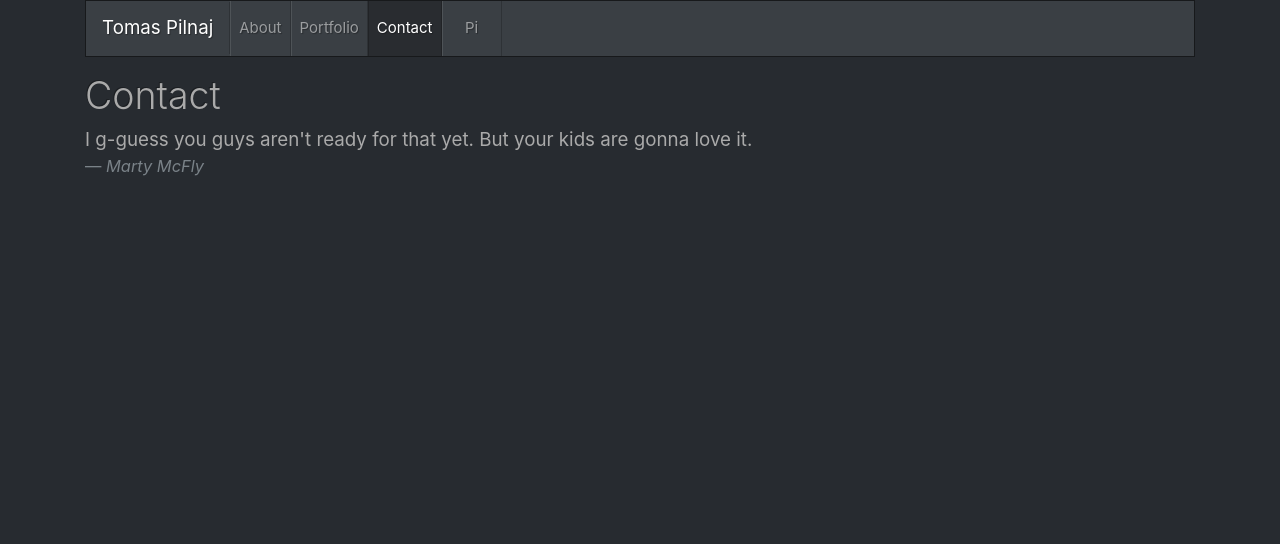
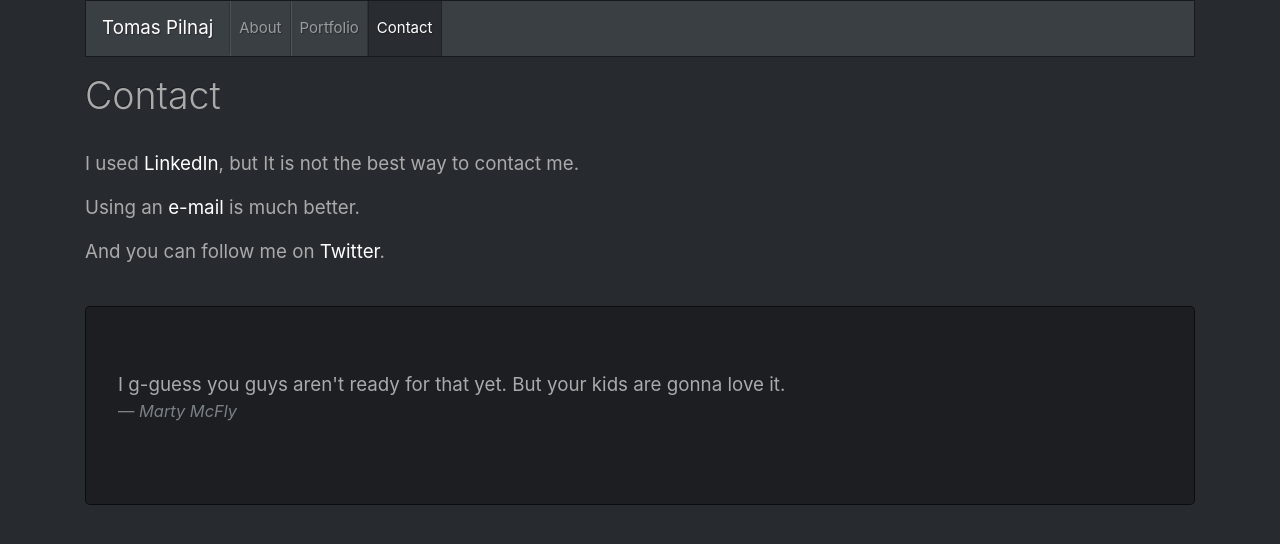
Before and after one commit to pilniczek/my-next, a Next.js app: page /contact in a window 1280 px wide. Shown: the top 544 px of the page. Built offline with nearby package versions, Linux system fonts and the light colour scheme.

Commit message:
complete basic content

```diff
--- a/components/Layout.jsx
+++ b/components/Layout.jsx
@@ -21,7 +21,7 @@ const Layout = ({ children }) => (
           margin-bottom: .5rem;
           font-weight: 300;
         }
-        .col {
+        .flex {
           display: flex;
         }
         .card {
@@ -43,7 +43,7 @@ const Layout = ({ children }) => (
         }
         html {
           overflow: -moz-scrollbars-vertical;
-            overflow-y: scroll;
+          overflow-y: scroll;
         }
         html {
           overflow-y:scroll;
@@ -53,6 +53,15 @@ const Layout = ({ children }) => (
         }
         .nav-item:hover {
           text-decoration: none;
+        }
+        img {
+          max-width: 100%;
+        }
+        .col-auto {
+          max-width: 100%;
+        }
+        p {
+          font-size: 1.171875rem;
         }
       `}
     </style>
--- a/components/Navbar.jsx
+++ b/components/Navbar.jsx
@@ -20,9 +20,6 @@ const Navbar = () => (
           <ActiveLink href="/contact" className="nav-item">
             <span className="nav-link">Contact</span>
           </ActiveLink>
-          <ActiveLink href="/pi" className="nav-item">
-            <span className="nav-link">Pi</span>
-          </ActiveLink>
         </div>
       </div>
     </nav>
--- a/components/PageHeader.jsx
+++ b/components/PageHeader.jsx
@@ -1,12 +1,11 @@
 import React from 'react';
 import { string } from 'prop-types';
-
 
 const PageHeader = ({ title }) => (
   <div className="page-header">
     <div className="row">
       <div className="col-lg-12">
-        <h1 className="bd-title">
+        <h1 className="bd-title pb-4">
           {title}
         </h1>
       </div>
--- a/components/Quote.jsx
+++ b/components/Quote.jsx
@@ -4,7 +4,7 @@ import { string } from 'prop-types';
 const Quote = ({ text, author }) => (
   <div className="row">
     <div className="col">
-      <div className="bs-component">
+      <div className="bs-component jumbotron">
         <blockquote className="blockquote">
           <p className="mb-0">
             {text}
--- a/pages/contact.jsx
+++ b/pages/contact.jsx
@@ -7,6 +7,23 @@ import Quote from '../components/Quote';
 const Contact = () => (
   <Layout>
     <PageHeader title="Contact" />
+    <div className="page-conent pb-4">
+      <p>
+        {'I used '}
+        <a href="https://cz.linkedin.com/in/tom-pilnaj" target="_blank">LinkedIn</a>
+        {', but It is not the best way to contact me.'}
+      </p>
+      <p>
+        {'Using an '}
+        <a href="mailto:pilnaj.t@gmail.com" target="_blank">e-mail</a>
+        {' is much better.'}
+      </p>
+      <p>
+        {'And you can follow me on '}
+        <a href="https://twitter.com/pilniczek" target="_blank">Twitter</a>
+        {'.'}
+      </p>
+    </div>
     <Quote text="I g-guess you guys aren't ready for that yet. But your kids are gonna love it." author="Marty McFly" />
   </Layout>
 );
--- a/pages/portfolio.jsx
+++ b/pages/portfolio.jsx
@@ -11,6 +11,7 @@ const cards = data;
 const Portfolio = () => (
   <Layout>
     <PageHeader title="Portfolio" />
+    <div className="page-conent pb-4">
       <div className="row">
         <Iterator
           items={cards.map(item => ({
@@ -21,11 +22,12 @@ const Portfolio = () => (
             influence: item.influence,
           }))}
           Component={props => (
-          <div className="col">
+            <div className="col flex">
               <CardExtended {...props} />
             </div>
           )}
         />
+      </div>
     </div>
     <Quote text="Do. Or do not. There is no try." author="Yoda" />
   </Layout>
```
Also changed, not shown: pages/index.jsx (+19 -2 lines), pages/pi.jsx (deleted, +0 -44 lines), static/logo.jpg (added), static/somepic.jpg (added). Lines whose indentation alone changed are shown as unchanged.
